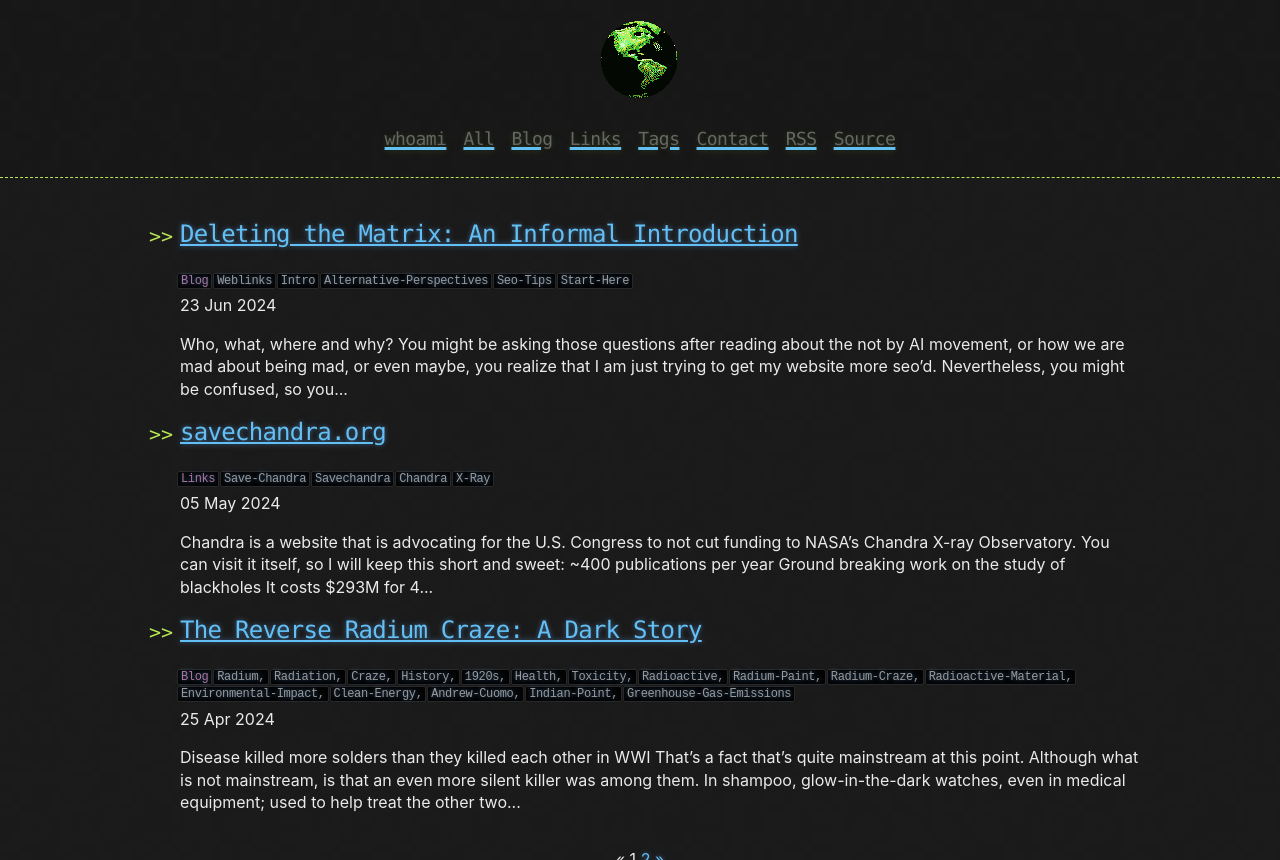
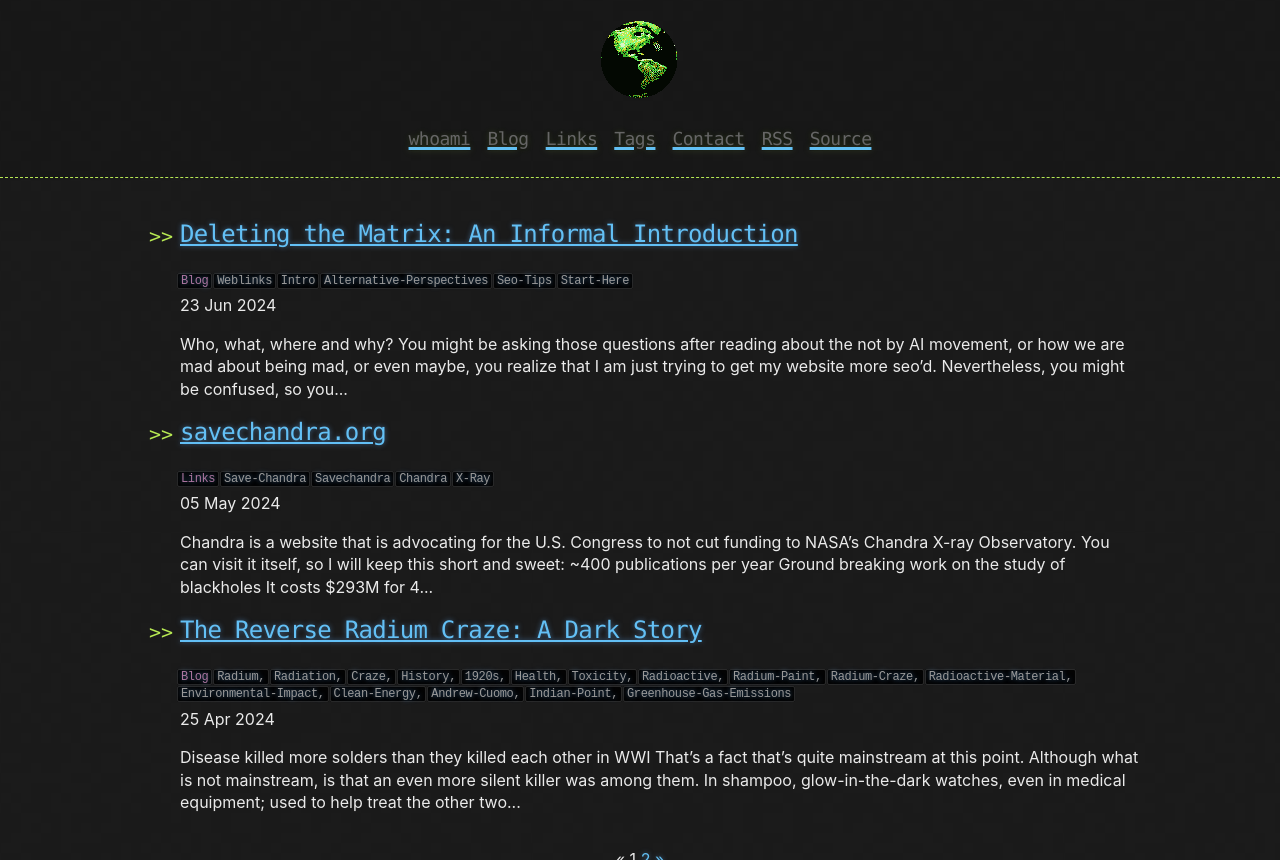
Before and after one commit to CamoCatX/camocatx.github.io, a Jekyll site: the page built from index.html, in a window 1280 px wide, cut to the strip 0-860 px from the top of the page. Built offline with Jekyll 4.4.1, drawn with Linux system fonts in a browser that asks for light colours; the list of posts is cut into pages by our own code.

Commit message:
Update links.html

```diff
--- a/_includes/links.html
+++ b/_includes/links.html
@@ -1,5 +1,4 @@
 <a href="{{ "/whoami" | prepend: site.baseurl | replace: '//', '/' }}"><h2 class="header-link">whoami</h2></a>
-<a href="{{ "/" | prepend: site.baseurl | replace: '//', '/' }}"><h2 class="header-link">All</h2></a>
 <a href="{{ "/blog/" | prepend: site.baseurl | replace: '//', '/' }}"><h2 class="header-link">Blog</h2></a>
 <a href="{{ "/links/" | prepend: site.baseurl | replace: '//', '/' }}"><h2 class="header-link">Links</h2></a>
 <a href="{{ "/tags/" | prepend: site.baseurl | replace: '//', '/' }}"><h2 class="header-link">Tags</h2></a>
```
